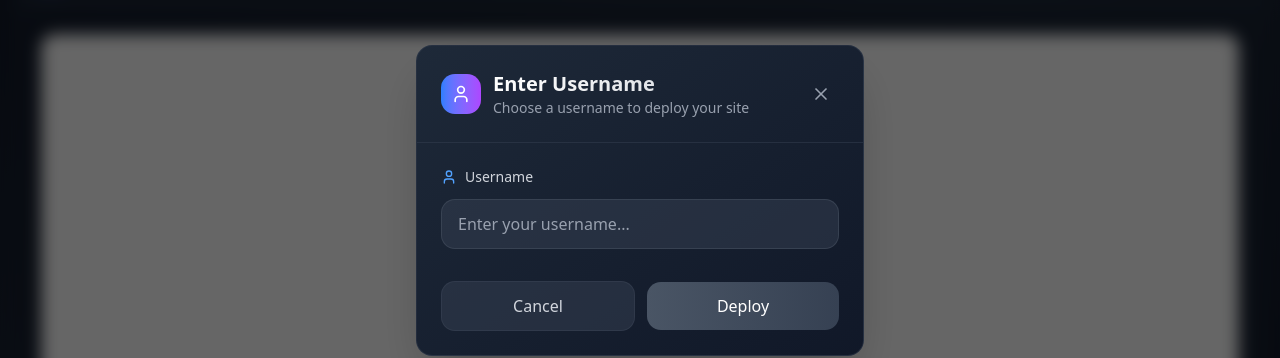
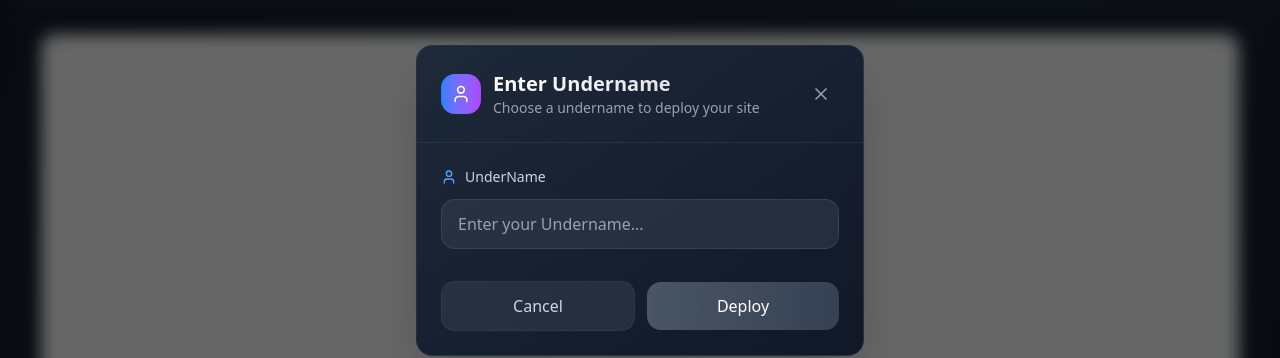
Before and after one commit to nikhilsinghrathore1/aoile, a Next.js app: page /dashboard in a window 1280 px wide. Both pictures are taken after a click on the button "deploy". Shown: the part 200-558 px from the top of the page. Built offline with nearby package versions, Linux system fonts and the light colour scheme.

Commit message:
testing the docify

```diff
--- a/app/dashboard/page.tsx
+++ b/app/dashboard/page.tsx
@@ -52,7 +52,7 @@ const LandingPagePreview = () => {
       },
       body: JSON.stringify({
         html: htmlContent,
-        username: inputUsername
+        undername: inputUsername
       }),
     });
 
@@ -65,6 +65,7 @@ const LandingPagePreview = () => {
   const handleModalClose = () => {
     setShowModal(false);
     setInputUsername("");
+    console.log("edited for testing")
   };
 
   const getPreviewStyles = () => {
@@ -273,10 +274,10 @@ const LandingPagePreview = () => {
                 </div>
                 <div>
                   <h3 className="text-xl font-bold bg-gradient-to-r from-white to-gray-300 bg-clip-text text-transparent">
-                    Enter Username
+                    Enter Undername
                   </h3>
                   <p className="text-sm text-gray-400">
-                    Choose a username to deploy your site
+                    Choose a undername to deploy your site
                   </p>
                 </div>
               </div>
@@ -293,13 +294,13 @@ const LandingPagePreview = () => {
               <div className="space-y-3">
                 <label className="text-sm font-medium text-gray-300 flex items-center space-x-2">
                   <User size={16} className="text-blue-400" />
-                  <span>Username</span>
+                  <span>UnderName</span>
                 </label>
                 <input
                   type="text"
                   value={inputUsername}
                   onChange={(e) => setInputUsername(e.target.value)}
-                  placeholder="Enter your username..."
+                  placeholder="Enter your Undername..."
                   className="w-full px-4 py-3 bg-gray-700/50 border border-gray-600/50 rounded-xl text-white placeholder-gray-400 focus:outline-none focus:ring-2 focus:ring-blue-500/50 focus:border-blue-500/50 transition-all duration-200"
                   onKeyPress={(e) => e.key === 'Enter' && handleDeploy()}
                 />
```
